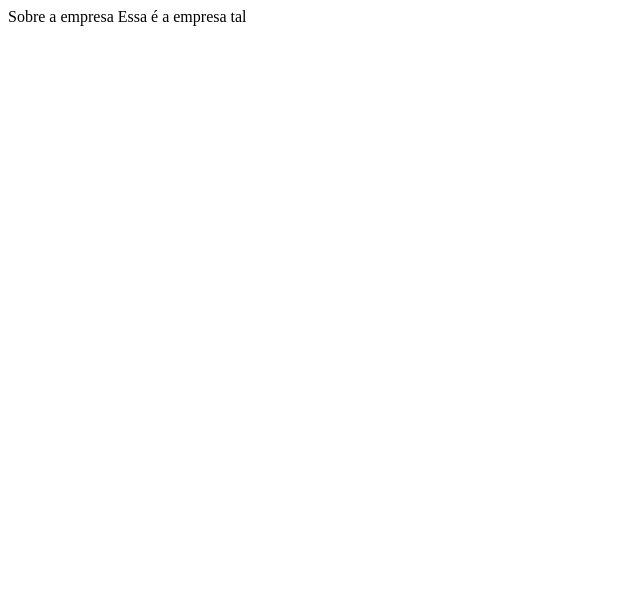
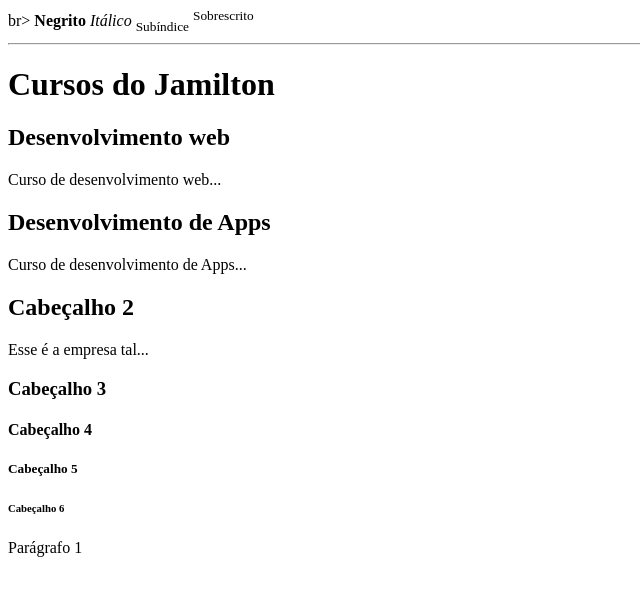
Before and after one commit to KaiqueRuas/desenvolvimento-web-completo, a plain HTML site: page HTML5/cabecalhos.html in a window 1280 px wide. Shown: the whole page, without its empty margins (0-640 px from the left). Drawn offline with Linux system fonts and the light colour scheme.

Commit message:
Aula sobre cabecalhos
aula sobre cabeçalhos e funções dos textos

```diff
--- a/HTML5/cabecalhos.html
+++ b/HTML5/cabecalhos.html
@@ -2,13 +2,39 @@
 <html lang="en">
 <head>
     <meta charset="UTF-8">
+    <meta http-equiv="X-UA-Compatible" content="IE=edge">
     <meta name="viewport" content="width=device-width, initial-scale=1.0">
-    <title>Document</title>
+    <title>Cabeçalhos</title>
 </head>
 <body>
 
-    Sobre a empresa
-    Essa é a empresa tal
+    br> <!-- Quebra de linha -->
+    <b>Negrito</b> <!-- Negrito -->
+    <i>Itálico</i> <!-- Itálico -->
+    <sub>Subíndice</sub> <!-- Subíndice -->
+    <sup>Sobrescrito</sup> <!-- Sobrescrito -->
+    <hr> <!-- Linha horizontal -->
+
+    <h1>Cursos do Jamilton</h1>
+
+    <h2>Desenvolvimento web</h2>
+    Curso de desenvolvimento web...
+
+    <h2>Desenvolvimento de Apps</h2>
+    Curso de desenvolvimento de Apps...
+
+    <h2>Cabeçalho 2</h2>
+    Esse é a empresa tal...
+
+    <h3>Cabeçalho 3</h3>
+    <h4>Cabeçalho 4</h4>
+    <h5>Cabeçalho 5</h5>
+    <h6>Cabeçalho 6</h6>
+
+    <p>Parágrafo 1</p>
+
+
+
 
 </body>
 </html>
```
